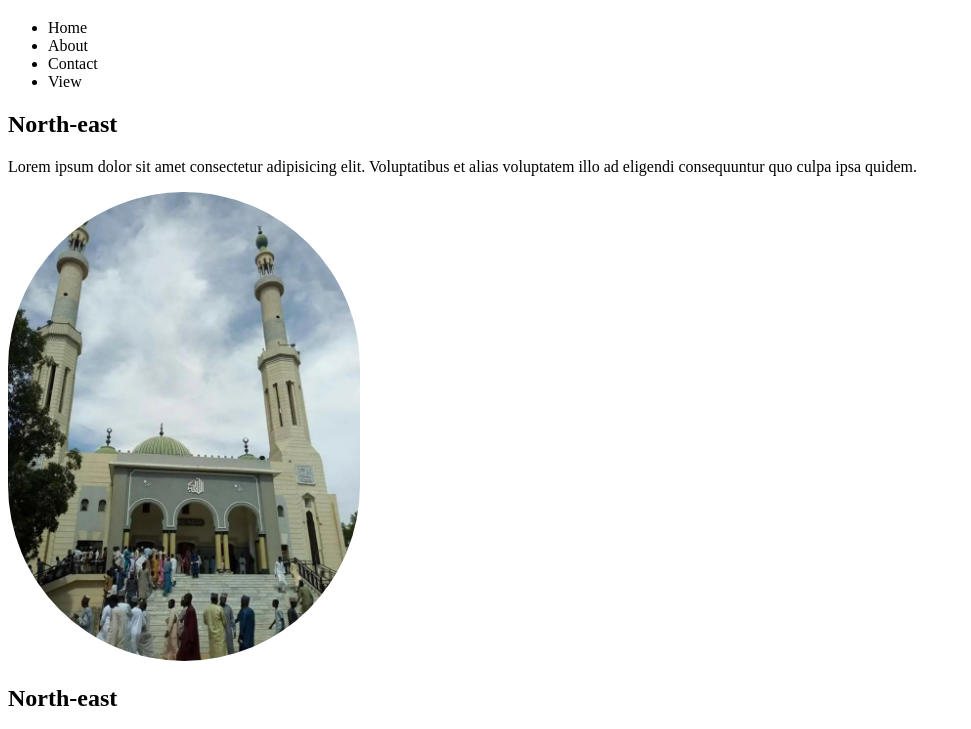
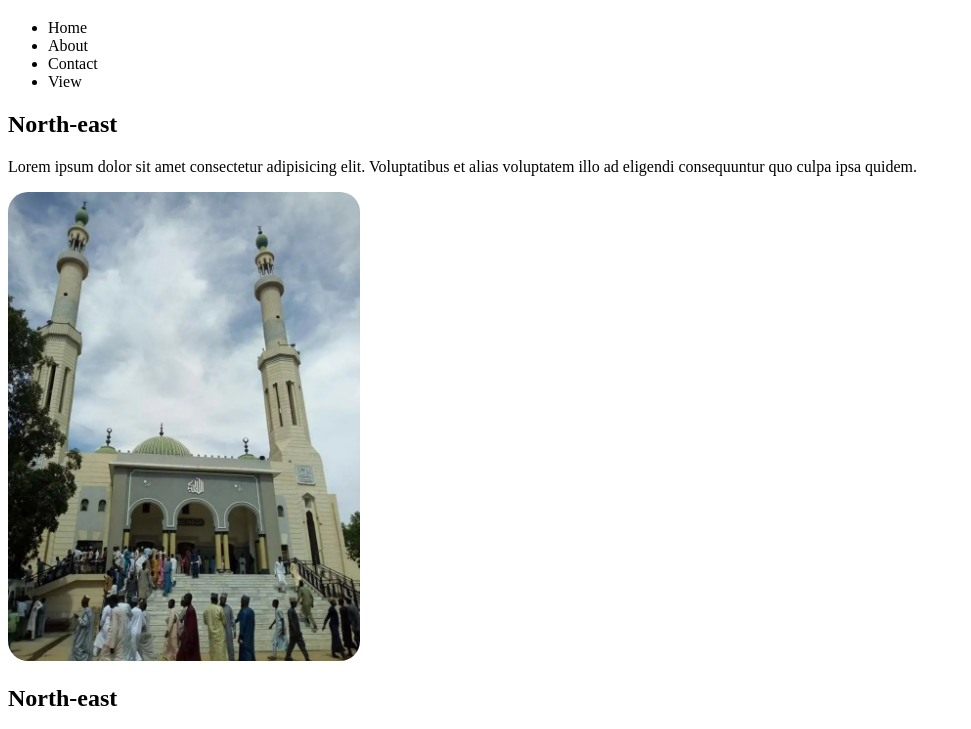
Before and after one commit to frankdev16/ysa-web-dev-starter, a plain HTML site: page index.html in a window 1280 px wide. Shown: the part 61-790 px from the top of the page, without its empty margins (0-971 px from the left). Drawn offline with Linux system fonts and the light colour scheme.

Commit message:
added a css

```diff
--- a/stlyles/index.css
+++ b/stlyles/index.css
@@ -1,4 +1,4 @@
 section > img {
     width: 22rem;
-    border-radius: 200px;
+    border-radius: 20px;
 }
```
